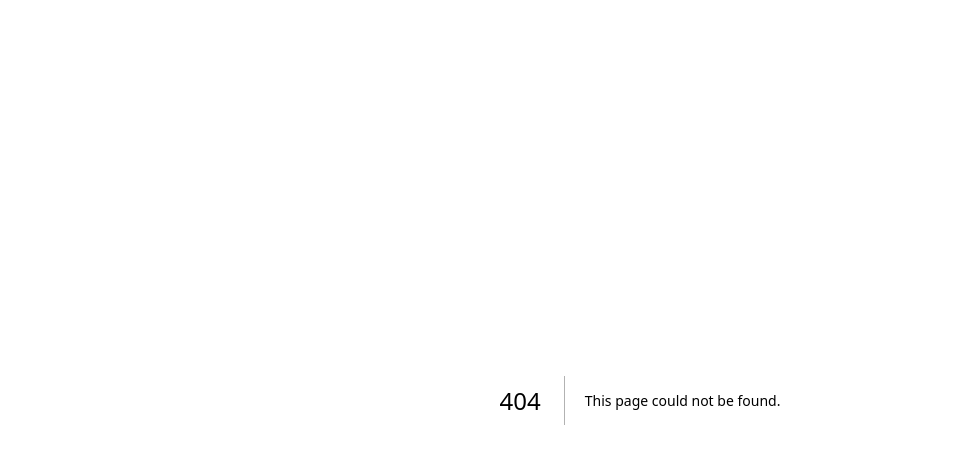
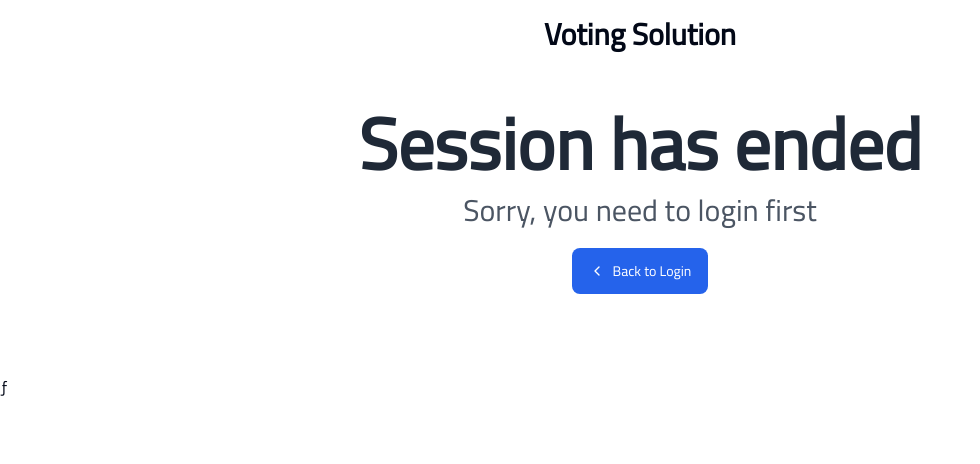
Before and after one commit to skywebdevelopments/ssr-security-template, a Next.js app: page /session-ended in a window 1280 px wide. Before the commit this address had no page. Shown: the top 464 px of the page, without its empty margins (0-980 px from the left). Built offline with nearby package versions, Linux system fonts and the light colour scheme.

Commit message:
adding session has ended screen

```diff
--- a/app/(voting-system)/(user-creation-redirection)/creation-error/page.tsx
+++ /dev/null
@@ -1,51 +0,0 @@
-function NeedToLogin() {
-  return (
-    <div className="max-w-[50rem] flex flex-col mx-auto size-full">
-      {/* ========== HEADER ========== */}
-      <header className="mb-auto flex justify-center z-50 w-full py-4">
-        <nav className="px-4 sm:px-6 lg:px-8">
-          <a
-            className="flex-none text-xl font-semibold sm:text-3xl dark:text-white"
-            href="#"
-            aria-label="Brand"
-          >
-            {process.env.SOLUTION_NAME}
-          </a>
-        </nav>
-      </header>
-      {/* ========== END HEADER ========== */}
-      {/* ========== MAIN CONTENT ========== */}
-      <main id="content">
-        <div className="text-center py-10 px-4 sm:px-6 lg:px-8">
-          <h1 className="block text-3xl font-bold text-red-800 sm:text-3xl dark:text-white">
-            Session has ended
-          </h1>
-          <h4 className="block text-xl font-bold text-slate-800 mt-4 sm:text-xl dark:text-white">
-            you need to login
-          </h4>
-
-          <div className="mt-5 flex flex-col justify-center items-center gap-2  sm:flex-row sm:gap-3">
-            <a
-              className="w-full sm:w-1/4 mt-5 py-3 px-3 inline-flex justify-center items-center gap-x-2 text-sm font-medium rounded-lg border border-transparent bg-blue-600 text-white hover:bg-blue-700 focus:outline-none focus:bg-blue-700 disabled:opacity-50 disabled:pointer-events-none"
-              href="/login"
-            >
-              Login
-            </a>
-          </div>
-        </div>
-      </main>
-      {/* ========== END MAIN CONTENT ========== */}
-      {/* ========== FOOTER ========== */}
-      <footer className="mt-auto text-center ">
-        <div className="max-w-[85rem] mx-auto px-4 sm:px-6 lg:px-8">
-          <p className="text-sm text-gray-500 dark:text-neutral-500">
-            © All Rights Reserved. 2022.
-          </p>
-        </div>
-      </footer>
-      {/* ========== END FOOTER ========== */}
-    </div>
-  );
-}
-
-export default NeedToLogin;
--- /dev/null
+++ b/app/(voting-system)/(user-creation-redirection)/session-ended/page.tsx
@@ -0,0 +1,68 @@
+import Link from "next/link";
+
+function page() {
+  return (
+    <div>
+      <div className="max-w-[50rem] flex flex-col mx-auto size-full">
+  {/* ========== HEADER ========== */}
+  <header className="mb-auto flex justify-center z-50 w-full py-4">
+    <nav className="px-4 sm:px-6 lg:px-8">
+      <a
+        className="flex-none text-xl font-semibold sm:text-3xl dark:text-white"
+        href="#"
+        aria-label="Brand"
+      >
+        Voting Solution
+      </a>
+    </nav>
+  </header>
+  {/* ========== END HEADER ========== */}
+  {/* ========== MAIN CONTENT ========== */}
+  <main id="content">
+    <div className="text-center py-10 px-4 sm:px-6 lg:px-8">
+      <h1 className="block text-3xl font-bold text-gray-800 sm:text-7xl dark:text-white">
+        Session has ended
+      </h1>
+
+      <p className="text-gray-600 text-3xl mt-3 dark:text-neutral-400">
+        Sorry, you need to login first
+      </p>
+      <div className="mt-5 flex flex-col justify-center items-center gap-2 sm:flex-row sm:gap-3">
+        <Link
+          className="w-full sm:w-auto py-3 px-4 inline-flex justify-center items-center gap-x-2 text-sm font-medium rounded-lg border border-transparent bg-blue-600 text-white hover:bg-blue-700 focus:outline-none focus:bg-blue-700 disabled:opacity-50 disabled:pointer-events-none"
+          href="/login"
+        >
+          <svg
+            className="shrink-0 size-4"
+            xmlns="http://www.w3.org/2000/svg"
+            width={24}
+            height={24}
+            viewBox="0 0 24 24"
+            fill="none"
+            stroke="currentColor"
+            strokeWidth={2}
+            strokeLinecap="round"
+            strokeLinejoin="round"
+          >
+            <path d="m15 18-6-6 6-6" />
+          </svg>
+          Back to Login
+        </Link>
+      </div>
+    </div>
+  </main>
+  {/* ========== END MAIN CONTENT ========== */}
+  {/* ========== FOOTER ========== */}
+  <footer className="mt-auto text-center py-5">
+    <div className="max-w-[85rem] mx-auto px-4 sm:px-6 lg:px-8">
+
+    </div>
+  </footer>
+  {/* ========== END FOOTER ========== */}
+</div>
+ƒ
+    </div>
+  );
+}
+
+export default page;
--- a/app/protected/page.tsx
+++ b/app/protected/page.tsx
@@ -2,11 +2,11 @@
 import { fetchClient } from "../http_client/fetchClient";
 import { INetworkMetaDataInterface } from "../interfaces/INetworkInterface";
 import { DashboardLayout } from "../../components/(app-widgets)/DashboardLayout";
-import { RetrieveSession } from "../util/client.keycloak";
-import NeedToLogin from "../(voting-system)/(user-creation-redirection)/creation-error/page";
+import { RetrieveServerSession } from "../util/client.keycloak";
+import NeedToLogin from "../(voting-system)/(user-creation-redirection)/session-ended/page";
 
 export default async function Dashboard() {
-  const session = await RetrieveSession();
+  const session = await RetrieveServerSession();
   if (!session) {
     return (
       <>
--- a/components/(app-widgets)/SessionManagement.tsx
+++ b/components/(app-widgets)/SessionManagement.tsx
@@ -11,14 +11,12 @@ import { signOut } from "next-auth/react";
 async function SessionManagement({ children }: any) {
   const session = await RetrieveServerSession();
 
-
   let isValidSession: boolean = await ValidateSession({ userid: session.sub });
 
   let isValidToken: boolean = await ValidateToken({ session });
-  console.log(isValidSession,isValidToken);
 
   if (!isValidSession || !isValidToken) {
-    redirect("/login");
+    redirect("/session-ended");
   }
   return (
     <>
```
